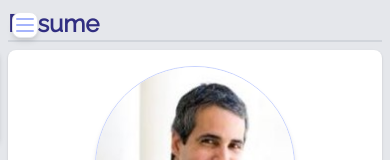
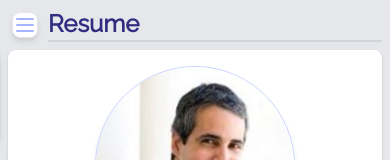
Before and after one commit to pitecus/meirelles, an Angular app: page /#/resume in a window 390 px wide. Shown: the top 160 px of the page. Built offline with nearby package versions, Linux system fonts and the light colour scheme.

Commit message:
fix: update the page title to handle the navigation

```diff
--- a/src/app/changelog/changelog.component.html
+++ b/src/app/changelog/changelog.component.html
@@ -2,7 +2,7 @@
   <div class="flex flex-col justify-between max-w-4xl min-w-full p-2 space-y-2">
     <header class="print:hidden">
       <!-- Page title -->
-      <h1 class="border-b-2 border-gray-300 font-bold text-2xl text-indigo-900 flex justify-between">
+      <h1 class="ml-10 lg:ml-0 border-b-2 border-gray-300 font-bold text-2xl text-indigo-900 flex justify-between">
         Changelog
       </h1>
     </header>
--- a/src/app/resume/resume.component.html
+++ b/src/app/resume/resume.component.html
@@ -1,7 +1,7 @@
 <div class="flex flex-col justify-between p-2 space-y-2 min-h-screen max-w-4xl">
   <header class="print:hidden">
     <!-- Page title -->
-    <h1 class="border-b-2 border-gray-300 font-bold text-2xl text-indigo-900 flex justify-between">
+    <h1 class="ml-10 lg:ml-0 border-b-2 border-gray-300 font-bold text-2xl text-indigo-900 flex justify-between">
       Resume
     </h1>
   </header>
```
